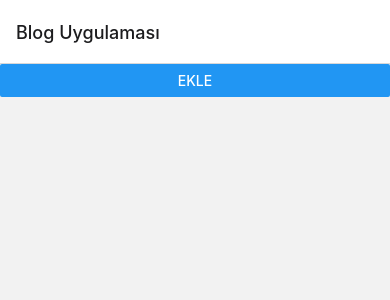
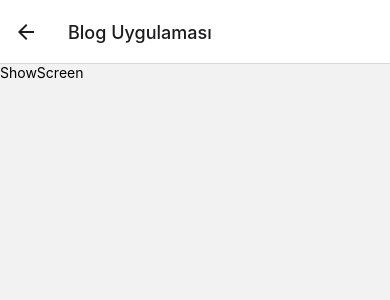
Before and after one commit to yusufburakkaradag42/blog, a React Native app: screen /Show in a window 390 px wide. Shown: the top 300 px of the page. Built offline with nearby package versions, Linux system fonts and the light colour scheme.

Commit message:
showscreen

```diff
--- a/App.js
+++ b/App.js
@@ -6,6 +6,7 @@ import { createNativeStackNavigator } from '@react-navigation/native-stack';
 import IndexScreen from './screens/IndexScreen';
 import CreateScreen from './screens/CreateScreen';
 import { Provider } from './context/BlogContex';
+import ShowScreen from './screens/ShowScreen';
 
 
 const Stack = createNativeStackNavigator();
@@ -23,6 +24,10 @@ export default function App() {
            component={CreateScreen}
 
             />
+           <Stack.Screen name="Show"
+           component={ShowScreen}
+
+            />
         </Stack.Navigator>
       </NavigationContainer>
     </Provider>
--- a/screens/IndexScreen.js
+++ b/screens/IndexScreen.js
@@ -2,15 +2,16 @@ import { StyleSheet, Text, View, FlatList, Button, TouchableOpacity } from 'reac
 import React, { useContext } from 'react'
 import { Context } from '../context/BlogContex'
 import { Feather } from '@expo/vector-icons';
+import ShowScreen from './ShowScreen';
 
 
-export default function IndexScreen() {
+export default function IndexScreen({ navigation }) {
   //dışarıya açtıklarımızı çekmek için
-  const { state, addBlogPost ,deleteBlogPost } = useContext(Context)
+  const { state, addBlogPost, deleteBlogPost } = useContext(Context)
 
   return (
     <View>
-      {/* <Text>IndexScreen</Text> */}
+
       <Button title='Ekle'
         onPress={addBlogPost}
       />
@@ -19,14 +20,15 @@ export default function IndexScreen() {
         keyExtractor={(blogPost) => blogPost.id} // her bir datanın birbirinden farklı olduğunu belirtmek için,
         renderItem={({ item }) => { // Bastırmak için
           return (
+            <TouchableOpacity onPress={() => navigation.navigate('Show', { id: item.id })}>
               <View style={styles.row}>
                 <Text style={styles.title}>{item.title} </Text>
                 <TouchableOpacity // delete işlemeri için
                   onPress={() => deleteBlogPost(item.id)}>
                   <Feather name="trash" size={24} color="black" />
                 </TouchableOpacity>
-
               </View>
+            </TouchableOpacity>
           )
         }}
 
--- /dev/null
+++ b/screens/ShowScreen.js
@@ -0,0 +1,18 @@
+import { StyleSheet, Text, View } from 'react-native'
+import React, { useContext } from 'react'
+import { Context } from '../context/BlogContex'
+
+export default function ShowScreen() {
+  const {state}=  useContext(Context)
+  return (
+    <View>
+      <Text>ShowScreen</Text>
+    </View>
+  )
+}
+
+const styles = StyleSheet.create({
+
+
+
+})
```
Lines whose indentation alone changed are shown as unchanged.
